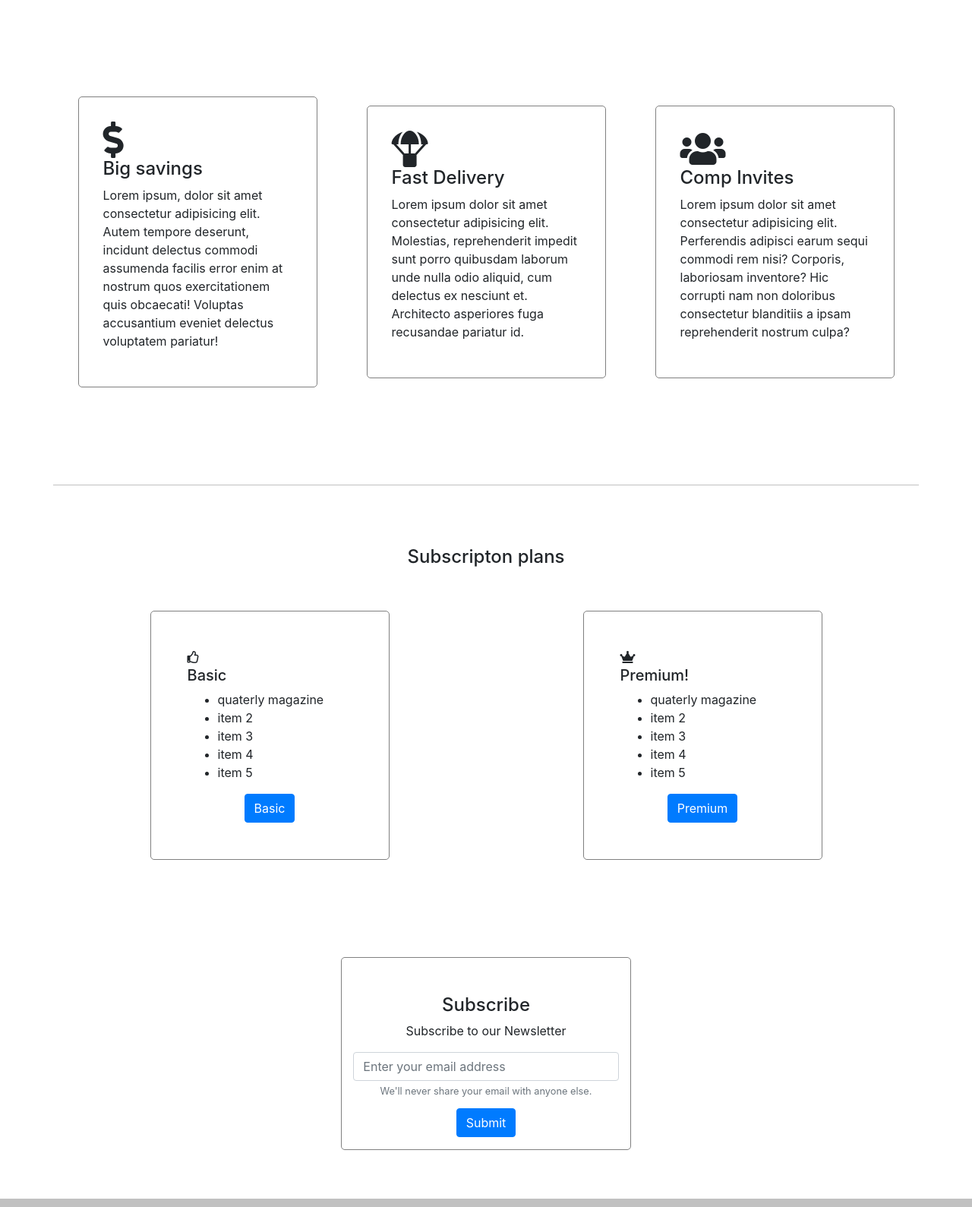
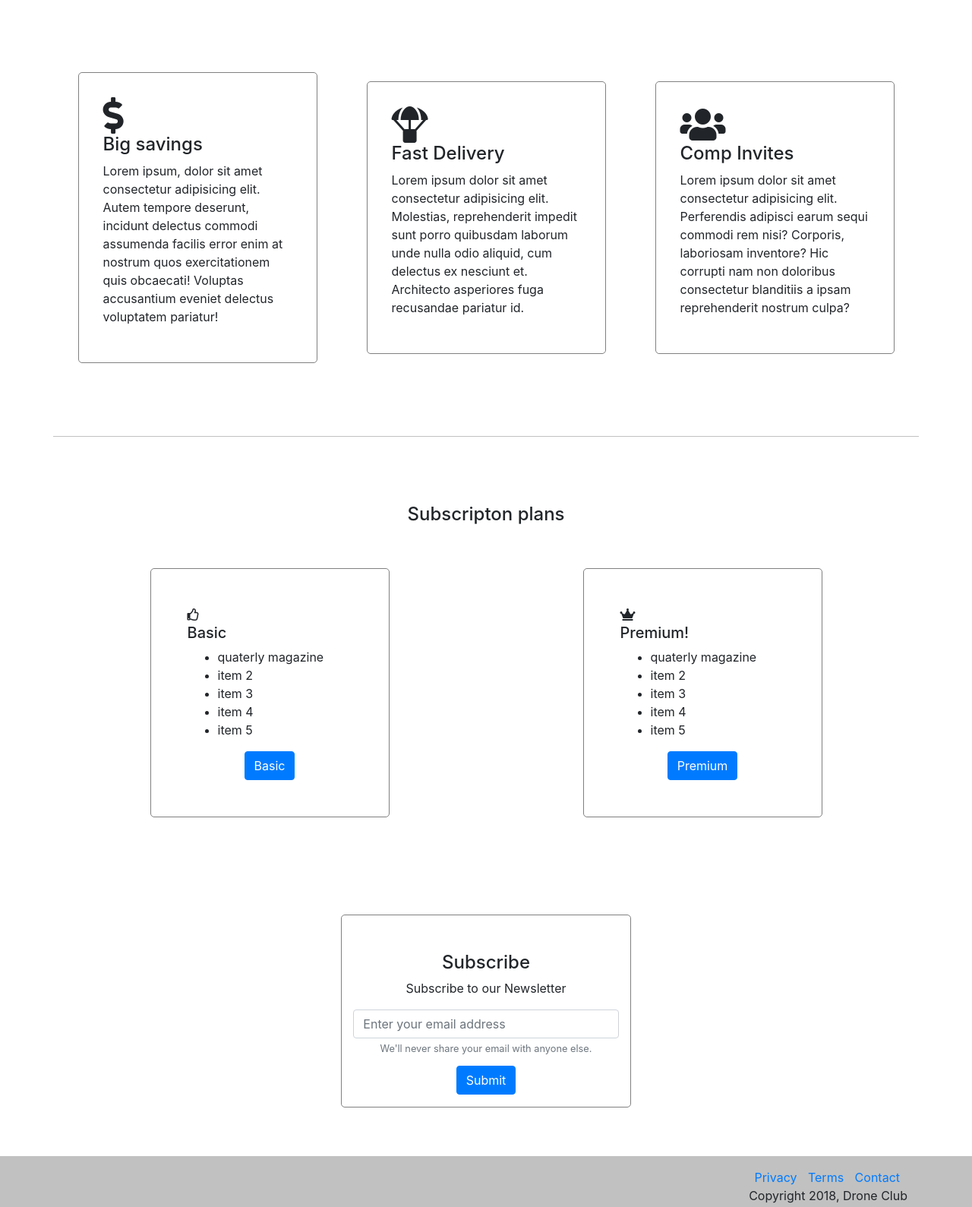
Before and after one commit to gareth-d85/fcc-product-landing-page, a plain HTML site: page index.html in a window 1280 px wide. Shown: the part 701-2290 px from the top of the page at 76% size. Drawn offline with nearby package versions, Linux system fonts and the light colour scheme.

Commit message:
fixed content hiding behind navbar

```diff
--- a/stylesheet.css
+++ b/stylesheet.css
@@ -24,9 +24,8 @@
 /* info section */
 
 .info {
-    margin-top: 8em;
-    margin-bottom: 8em;
-    /* border-bottom: 1px solid #c1c1c1; */
+    padding-top: 6em;
+    padding-bottom: 6em;
 }
 
 .info-box {
@@ -39,7 +38,7 @@
 
 .subscripton {
     border-top: 1px solid #c1c1c1;
-    padding-top: 5em;
+    padding-top: 5.5em;
 }
 
 .subscripton > h4 {
```
